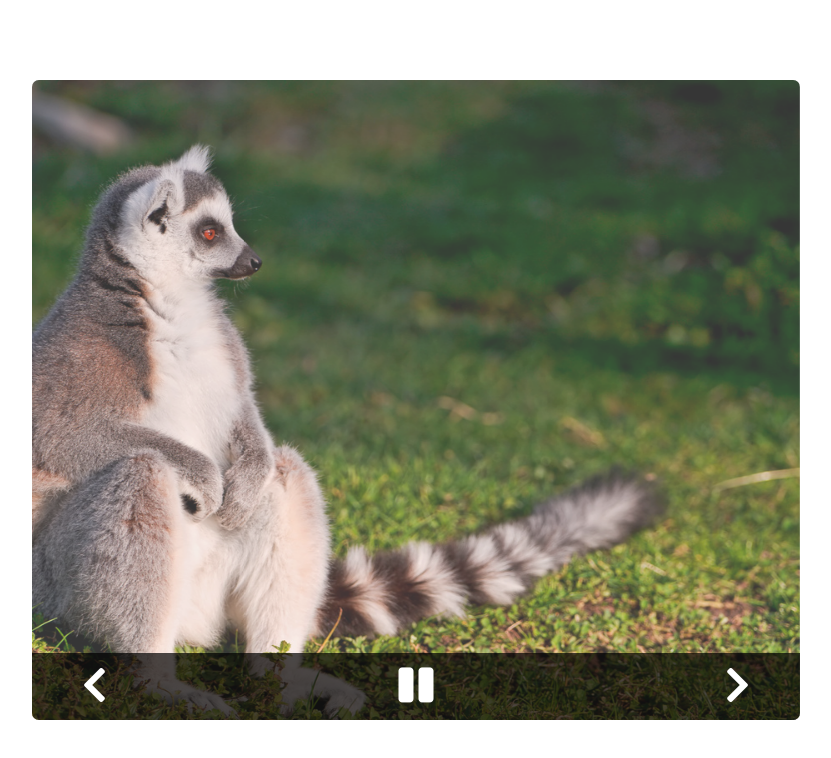
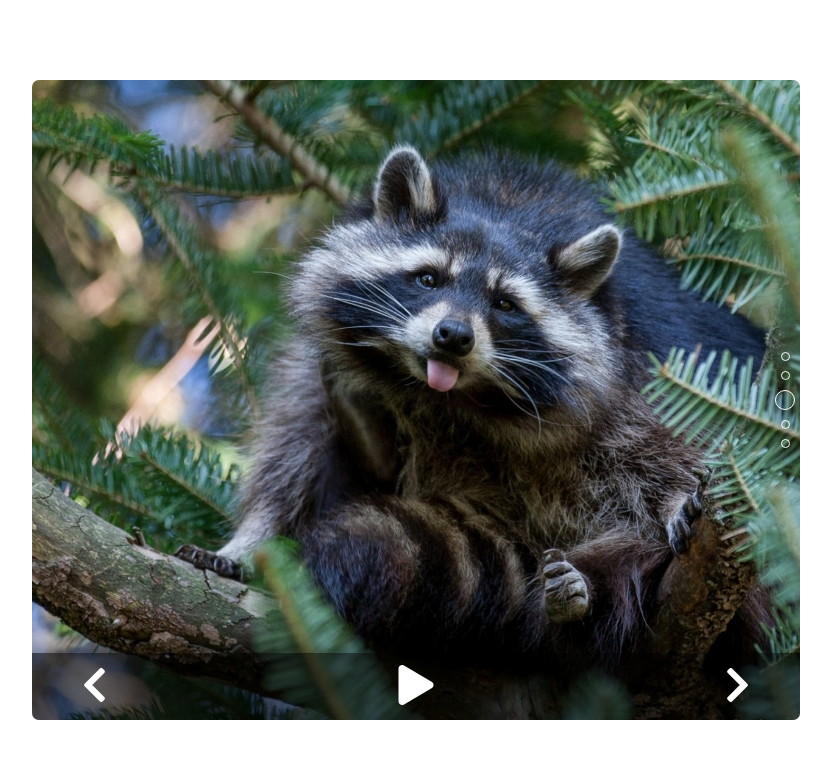
Before and after one commit to lodygin/slider-v2, a plain HTML site: page index.html in a window 1280 px wide. Shown: the whole page, without its empty margins (224-1055 px from the left). Drawn offline with Linux system fonts and the light colour scheme.

Commit message:
rework js / 1.1v

```diff
--- a/css/style.css
+++ b/css/style.css
@@ -28,8 +28,7 @@ body {
 .slides {
   height: 100%;
   width: 100%;
-  position: relative;
-
+  /* position: relative; */
 }
 
 .slides__item {
@@ -52,12 +51,13 @@ body {
 
 .controls {
   top: -67px;
-  position: relative;
+  /* position: relative;  */
   display: flex;
   justify-content: space-between;
   z-index: 10;
   padding: 10px 50px;
-  background-color: rgba(0, 0, 0, 0.7);
+  background-color: rgba(0, 0, 0, 0.6);
+  box-shadow: 0 0 40px rgba(0, 0, 0, 0.6);
 }
 
 .controls__item {
@@ -65,3 +65,39 @@ body {
   font-size: 40px;
   cursor: pointer;
 }
+
+.controls__item:nth-child(2) {
+  order: 3;
+}
+
+.controls__item:nth-child(3) {
+  order: 2;
+}
+
+.indicators {
+  position: absolute;
+  right: 5px;
+  top: 50%;
+  transform: translateY(-50%);
+  /* display: flex; */
+  flex-direction: column;
+  align-items: center;
+  z-index: 10;
+}
+
+.indicators__item {
+  border: 1px solid #fff;
+  width: 9px;
+  height: 9px;
+  border-radius: 50%;
+  margin: 5px 0;
+  cursor: pointer;
+  box-shadow: 0 0 20px #000;
+  transition-duration: 0.1s;
+  transition-property: width, height;
+}
+
+.indicators__item.active {
+  width: 20px;
+  height: 20px;
+}
--- a/index.html
+++ b/index.html
@@ -7,17 +7,11 @@
   <title>Document</title>
   <link rel="stylesheet" href="libs/@fortawesome/fontawesome-free/css/all.css">
   <link rel="stylesheet" href="css/style.css">
-  <style></style>
 </head>
 
 <body>
-  <div id="carousel" class="carousel">
-    <div class="controls">
-      <div class="controls__item controls__prev"><i id="next" class="fas fa-chevron-left"></i></div>
-      <div class="controls__item controls__pause"><i id="pause" class="fas fa-pause"></i></div>
-      <div class="controls__item controls__next"><i id="previous" class="fas fa-chevron-right"></i></div>
-    </div>
-  </div>
+  <div id="carousel"></div>
+
   <script src="js/main.js"></script>
 </body>
 
--- a/js/main.js
+++ b/js/main.js
@@ -1,42 +1,97 @@
 function createCarousel(slidesCount = 5) {
-  let outSlides = '';
-  let slideItems = '<li class="slides__item active"><a href="#"></a></li>';
+  let carousel = document.querySelector('#carousel');
+
+  carousel.classList.add('carousel');
+
   let styleItems = '';
-  let indicatorItemOut = '<span class="indicators__item active" data-slide-to="0"></span>';
+  let style = document.createElement('style');
 
-
-  for (let i = 1; i < slidesCount; i++) {
-    slideItems += '<li class="slides__item"><a href="#"></a></li>';
-    indicatorItemOut += `<span class="indicators__item" data-slide-to="${i}"></span>`;
+  for (let i = 1; i <= slidesCount; i++) {
+    styleItems += `.slides__item:nth-child(${i}) { background-image: url('img/i${Math.round(1 + Math.random() * 5)}.jpg'); } `;
   }
 
-  for (let i = 1; i <= slidesCount; i++) {
-    styleItems += `.slides__item:nth-child(${i}) { background-image: url('img/_${Math.round(1 + Math.random() * 5)}.jpg'); } `;
+  style.innerHTML = styleItems;
+  document.querySelector('head').appendChild(style);
+
+  let outSlides = document.createElement('ul');
+
+  outSlides.classList.add('slides');
+
+  for (let i = 0; i < slidesCount; i++) {
+    let slideElement = document.createElement('li');
+    let slideLink = '<a href="#"></a>';
+    slideElement.innerHTML = slideLink;
+    slideElement.classList.add('slides__item');
+    outSlides.appendChild(slideElement);
   }
 
-  outSlides += `<ul class="slides">${slideItems}</ul><div class="indicators">${indicatorItemOut}</div>`;
+  carousel.appendChild(outSlides);
 
-  document.getElementById('carousel').innerHTML = outSlides + document.getElementById('carousel').innerHTML;
-  document.querySelector('style').innerHTML = styleItems;
+  let slides = document.querySelectorAll('.slides__item');
+
+  slides[0].classList.add('active');
+
+  let outIndicators = document.createElement('div');
+
+  outIndicators.classList.add('indicators');
+
+  for (let i = 0; i < slidesCount; i++) {
+    let indicatorElement = document.createElement('span');
+    indicatorElement.classList.add('indicators__item');
+    indicatorElement.setAttribute('data-slide-to', i);
+    outIndicators.appendChild(indicatorElement);
   }
 
-createCarousel(5);
-
-let slides = document.querySelectorAll('.slides__item');
-let currentSlide = 0;
-let slideInterval = setInterval(nextSlide, 1000);
-let isPlaying = true;
-
-
-let pauseButton = document.querySelector('.controls__pause');
-let pauseIcon = document.querySelector('#pause');
-let nextButton = document.querySelector('#next');
-let previousButton = document.querySelector('#previous');
-let controls = document.querySelector('.controls');
+  carousel.appendChild(outIndicators);
 
   let indicatorsItems = document.querySelectorAll('.indicators__item');
+
+  indicatorsItems[0].classList.add('active');
+
+  let outControls = document.createElement('div');
+
+  outControls.classList.add('controls');
+
+  for (let i = 0; i < 3; i++) {
+    let controlElement = document.createElement('div');
+    let iconElement = document.createElement('i');
+    iconElement.classList.add('fas');
+    controlElement.appendChild(iconElement);
+    controlElement.classList.add('controls__item');
+    outControls.appendChild(controlElement);
+  }
+
+  carousel.appendChild(outControls);
+
+  let controlItems = document.querySelectorAll('.controls__item');
+
+  controlItems[0].classList.add('controls__prev');
+  controlItems[1].classList.add('controls__next');
+  controlItems[2].classList.add('controls__pause');
+
+  let iconItems = document.querySelectorAll('.fas');
+
+  iconItems[0].classList.add('fa-chevron-left');
+  iconItems[1].classList.add('fa-chevron-right');
+  iconItems[2].classList.add('fa-play');
+
+  iconItems[0].setAttribute('id', 'previous');
+  iconItems[1].setAttribute('id', 'next');
+  iconItems[2].setAttribute('id', 'pause');
+
+  let currentSlide = 0;
+  let slideInterval = setInterval(nextSlide, 2000);
+
+  let isPlaying = true;
+  let pauseButton = document.querySelector('#pause');
+  let next = document.querySelector('#next');
+  let previous = document.querySelector('#previous');
+
   let indicators = document.querySelector('.indicators');
-let carousel = document.querySelector('.carousel');
+
+  style.innerHTML += '.slides { position: relative; }';
+  style.innerHTML += '.controls { position: relative; }';
+  style.innerHTML += '.indicators { display: flex; }';
 
   function goToSlide(n) {
     slides[currentSlide].classList.toggle('active');
@@ -54,46 +109,42 @@ function previousSlide() {
     goToSlide(currentSlide - 1);
   }
 
+  pauseButton.addEventListener('click', () => {
+    if (isPlaying) pauseSlideShow();
+    else playSlideShow();
+  });
+
   function pauseSlideShow() {
-  pauseIcon.className = 'fas fa-play';
+    pauseButton.className = 'fas fa-pause';
     isPlaying = false;
     clearInterval(slideInterval);
   }
 
   function playSlideShow() {
-  pauseIcon.className = 'fas fa-pause';
+    pauseButton.className = 'fas fa-play';
     isPlaying = true;
-  slideInterval = setInterval(nextSlide, 2000);
+    slideInterval = setInterval(nextSlide, 1000);
   }
 
-function indicatorsSlide(event) {
+  next.addEventListener('click', () => {
+    pauseSlideShow();
+    nextSlide();
+  });
+
+  previous.addEventListener('click', () => {
+    pauseSlideShow();
+    previousSlide();
+  });
+
+  indicators.addEventListener('click', (event) => {
     let target = event.target;
 
     if (target.classList.contains('indicators__item')) {
       pauseSlideShow();
       goToSlide(+target.getAttribute('data-slide-to'));
     }
+  });
+
 }
 
-indicators.addEventListener('click', indicatorsSlide);
-
-function toPauseIfPlay() {
-  if (isPlaying) pauseSlideShow();
-  else playSlideShow();
-}
-
-pauseButton.addEventListener('click', toPauseIfPlay);
-
-function toNextSlide() {
-  pauseSlideShow();
-  nextSlide();
-}
-
-nextButton.addEventListener('click', toNextSlide);
-
-function toPreviousSlide() {
-  pauseSlideShow();
-  previousSlide();
-}
-
-previousButton.addEventListener('click', toPreviousSlide);
+createCarousel(5);
```
Also changed, not shown: img/i1.jpg (renamed from img/_1.jpg), img/i2.jpg (renamed from img/_2.jpg), img/i3.jpg (renamed from img/_3.jpg), img/i4.jpg (renamed from img/_4.jpg), img/i5.jpg (renamed from img/_5.jpg), img/i6.jpg (renamed from img/_6.jpg). Lines whose indentation alone changed are shown as unchanged.
